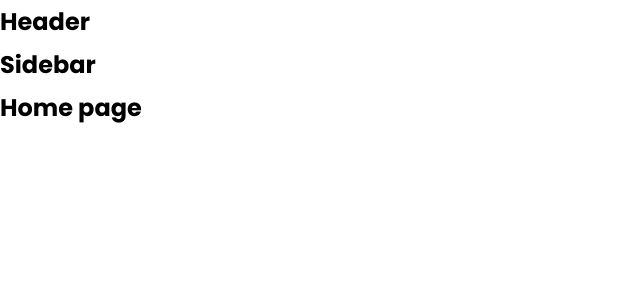
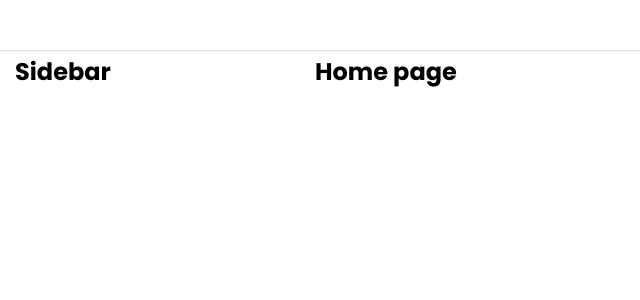
Before and after one commit to mahn-dev/mahnBAT, a React (Create React App) app: page / in a window 1280 px wide. Shown: the top 300 px of the page, without its empty margins (0-640 px from the left). Built offline with nearby package versions, Linux system fonts and the light colour scheme.

Commit message:
base DefaultLayout

```diff
--- a/package.json
+++ b/package.json
@@ -6,6 +6,7 @@
     "@testing-library/jest-dom": "^5.16.5",
     "@testing-library/react": "^13.4.0",
     "@testing-library/user-event": "^13.5.0",
+    "classnames": "^2.3.2",
     "normalize.css": "^8.0.1",
     "react": "^18.2.0",
     "react-dom": "^18.2.0",
--- a/src/components/GlobalStyles/GlobalStyles.scss
+++ b/src/components/GlobalStyles/GlobalStyles.scss
@@ -2,6 +2,10 @@
 @import url('https://fonts.googleapis.com/css2?family=Poppins:ital,wght@0,100;0,200;0,300;0,400;0,500;0,600;0,700;0,800;1,100&display=swap');
 
 :root {
+    //Default layout
+
+    --default-layout-header-height: 50px;
+    --default-layout-width: 1250px;
 }
 
 * {
--- /dev/null
+++ b/src/components/Layout/DefaultLayout/DefaultLayout.module.scss
@@ -0,0 +1,14 @@
+.wrapper {
+    display: flex;
+    flex-direction: column;
+    align-items: center;
+}
+
+.container {
+    width: var(--default-layout-width);
+    display: flex;
+}
+
+.content {
+    flex: 1;
+}
--- /dev/null
+++ b/src/components/Layout/DefaultLayout/Sidebar/Sidebar.module.scss
@@ -0,0 +1,3 @@
+.wrapper {
+    width: 300px;
+}
--- a/src/components/Layout/DefaultLayout/Sidebar/index.js
+++ b/src/components/Layout/DefaultLayout/Sidebar/index.js
@@ -1,5 +1,14 @@
+import classNames from 'classnames/bind';
+import styles from './Sidebar.module.scss';
+
+const cx = classNames.bind(styles);
+
 function Sidebar() {
-    return <h2>Sidebar</h2>;
+    return (
+        <aside className={cx('wrapper')}>
+            <h2>Sidebar</h2>
+        </aside>
+    );
 }
 
 export default Sidebar;
--- a/src/components/Layout/DefaultLayout/index.js
+++ b/src/components/Layout/DefaultLayout/index.js
@@ -1,13 +1,17 @@
+import classNames from 'classnames/bind';
 import Header from '~/components/Layout/components/Header';
+import styles from './DefaultLayout.module.scss';
 import Sidebar from './Sidebar/index';
+
+const cx = classNames.bind(styles);
 
 function DefaultLayout({ children }) {
     return (
-        <div>
+        <div className={cx('wrapper')}>
             <Header />
-            <div className="container">
+            <div className={cx('container')}>
                 <Sidebar />
-                <div className="content">{children}</div>
+                <div className={cx('content')}>{children}</div>
             </div>
         </div>
     );
--- a/src/components/Layout/HeaderOnly/index.js
+++ b/src/components/Layout/HeaderOnly/index.js
@@ -1,6 +1,6 @@
 import Header from '~/components/Layout/components/Header';
 
-function DefaultLayout({ children }) {
+function HeaderOnly({ children }) {
     return (
         <div>
             <Header />
@@ -11,4 +11,4 @@
     );
 }
 
-export default DefaultLayout;
+export default HeaderOnly;
--- /dev/null
+++ b/src/components/Layout/components/Header/Header.module.scss
@@ -0,0 +1,12 @@
+.wrapper {
+    width: 100%;
+    height: var(--default-layout-header-height);
+    box-shadow: 0px 1px 1px rgb(0 0 0 / 12%);
+    display: flex;
+    justify-content: center;
+}
+
+.inner {
+    height: 100%;
+    width: var(--default-layout-width);
+}
--- a/src/components/Layout/components/Header/index.js
+++ b/src/components/Layout/components/Header/index.js
@@ -1,5 +1,14 @@
+import classNames from 'classnames/bind';
+import styles from './Header.module.scss';
+
+const cx = classNames.bind(styles);
+
 function Header() {
-    return <h2>Header</h2>;
+    return (
+        <header className={cx('wrapper')}>
+            <div className={cx('inner')}></div>
+        </header>
+    );
 }
 
 export default Header;
```
Also changed, not shown: 1 other file (tests, documents, lock files or other folders).
